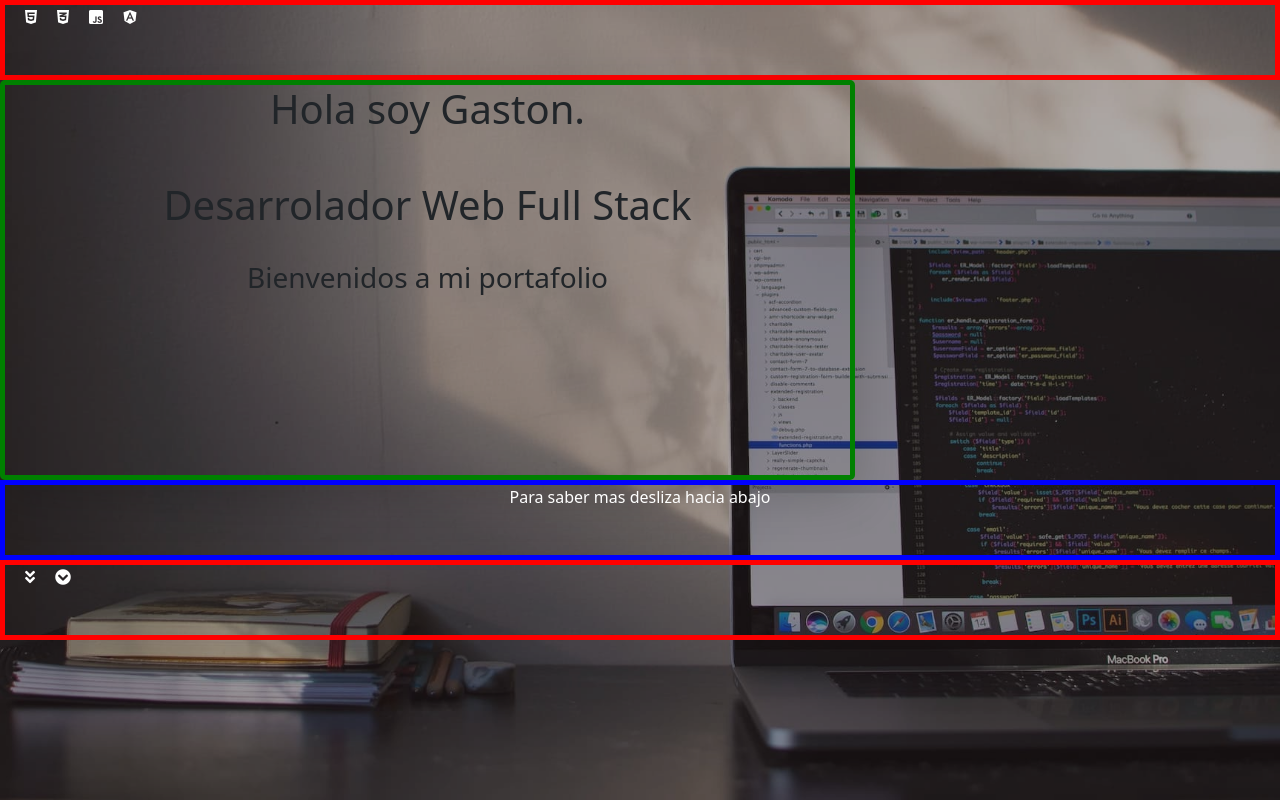
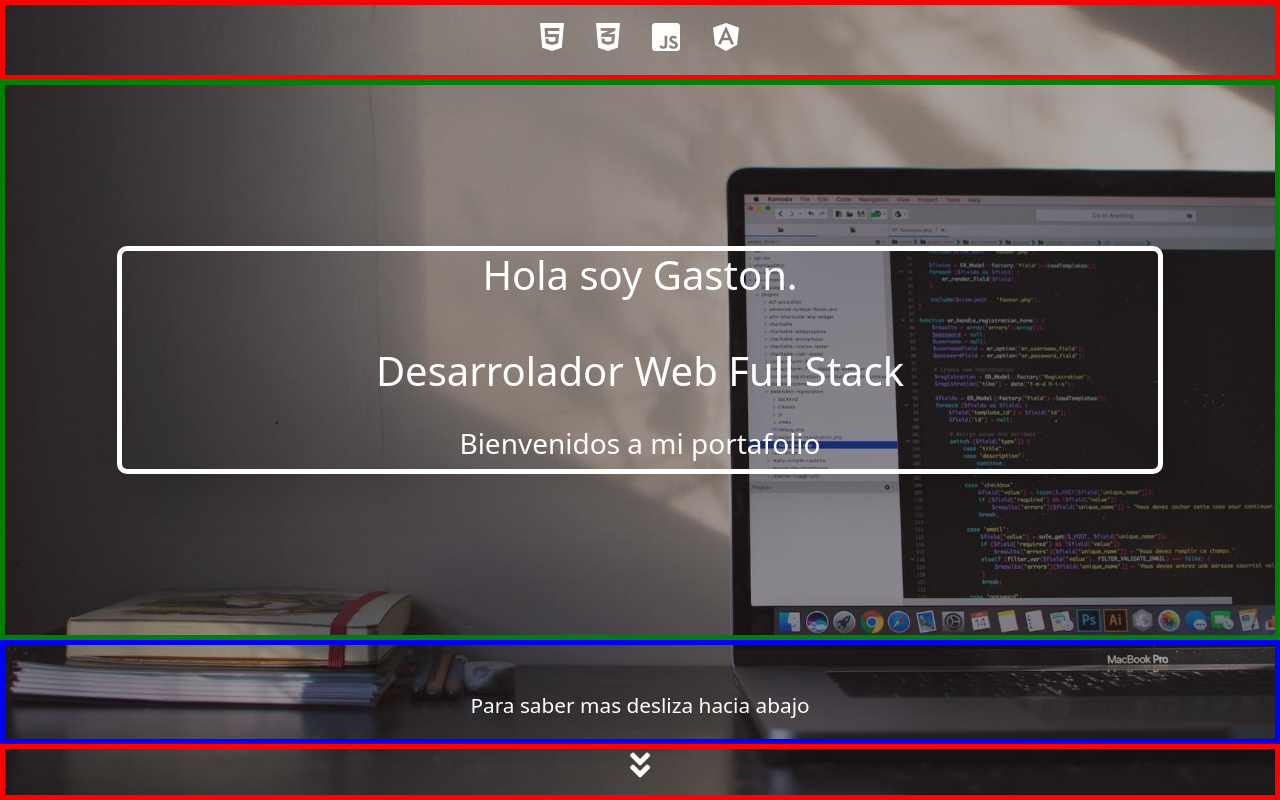
Before and after one commit to gastonm1998/portafolio-web-angular, an Angular app: page / in a window 1280 px wide. Built offline with nearby package versions, Linux system fonts and the light colour scheme.

Commit message:
elementos ordenados

```diff
--- a/src/app/componentes header/cartel-portafolio/cartel-portafolio.component.css
+++ b/src/app/componentes header/cartel-portafolio/cartel-portafolio.component.css
@@ -1,13 +1,27 @@
 .container{
     margin: 0;
     padding: 0;
+    border:  5px solid green;
+    max-width: 100%;
+    max-height: 70%;
+    height: 70%;
+    color: white;
+    display: flex;
+    justify-content: center;
+    align-items: center;
+
 }
 
-.presentacion{
+.presentacion {
 
-    margin-top: 0;
-    height: 50vh;
-    width: 75%;
-    border:  5px solid green;
-    border-radius: 5px;
+   /* margin-top: 10%;*/
+
+    padding-left: 20%;
+    padding-right: 20%;
+
+
+
+
+    border:  5px solid white;
+    border-radius: 10px;
 }
--- a/src/app/componentes header/cartel-portafolio/cartel-portafolio.component.html
+++ b/src/app/componentes header/cartel-portafolio/cartel-portafolio.component.html
@@ -1,10 +1,10 @@
 
 
 <div class="container">
-  <div class=" presentacion position-relative overflow-hidden shadow-lg">
-      <h1 class="text-center textoPresentacion">Hola soy Gaston. <br><br> Desarrolador Web Full Stack</h1>
+  <div class=" presentacion  overflow-hidden shadow-lg">
+      <h1 class=" text-center ">Hola soy Gaston. <br><br> Desarrolador Web Full Stack</h1>
       <br>
-      <h3 class="text-center textoPresentacion2">Bienvenidos a mi portafolio</h3>
+      <h3 class=" text-center ">Bienvenidos a mi portafolio</h3>
 
     </div>
 
--- a/src/app/componentes header/flecha-continuar/flecha-continuar.component.css
+++ b/src/app/componentes header/flecha-continuar/flecha-continuar.component.css
@@ -4,14 +4,14 @@
     padding: 0;
     max-width: 100%;
     max-height: 10%;
-    height: 10%;
-
+    height: 7%;
+    text-align: center;
     border: 5px solid red;
 }
 
 .fas{
 
     color: none;
-    margin-left: 20px;
     color: white;
+
 }
--- a/src/app/componentes header/flecha-continuar/flecha-continuar.component.html
+++ b/src/app/componentes header/flecha-continuar/flecha-continuar.component.html
@@ -1,4 +1,4 @@
 <div class="container ">
-    <i class="fas fa-angle-double-down"></i>
-    <i class="fas fa-chevron-circle-down"></i>
+    <i class="fas fa-angle-double-down fa-2x"></i>
+
 </div>
--- a/src/app/componentes header/iconos-superior/iconos-superior.component.css
+++ b/src/app/componentes header/iconos-superior/iconos-superior.component.css
@@ -12,6 +12,7 @@
 .fab{
 
     color: none;
-    margin-left: 20px;
+    padding: 1rem;
+
     color: white;
 }
--- a/src/app/componentes header/iconos-superior/iconos-superior.component.html
+++ b/src/app/componentes header/iconos-superior/iconos-superior.component.html
@@ -1,6 +1,6 @@
-<div class="container ">
-    <i class="fab fa-html5"></i>
-    <i class="fab fa-css3-alt"></i>
-    <i class="fab fa-js-square"></i>
-    <i class="fab fa-angular"></i>
+<div class="container text-center ">
+    <i class="fab fa-html5 fa-2x"></i>
+    <i class="fab fa-css3-alt fa-2x"></i>
+    <i class="fab fa-js-square fa-2x"></i>
+    <i class="fab fa-angular fa-2x"></i>
 </div>
--- a/src/app/componentes header/saber-mas/saber-mas.component.css
+++ b/src/app/componentes header/saber-mas/saber-mas.component.css
@@ -2,13 +2,14 @@
     margin: 0;
     padding: 0;
     max-width: 100%;
-    max-height: 10%;
+    max-height: 15%;
 
-    height: 10%;
+    height: 13%;
     border: 5px solid blue;
 }
 .texto{
     color: white;
     text-align: center;
-
+    margin-top: 2.8rem;
+    font-size: 1.3rem;
 }
```
